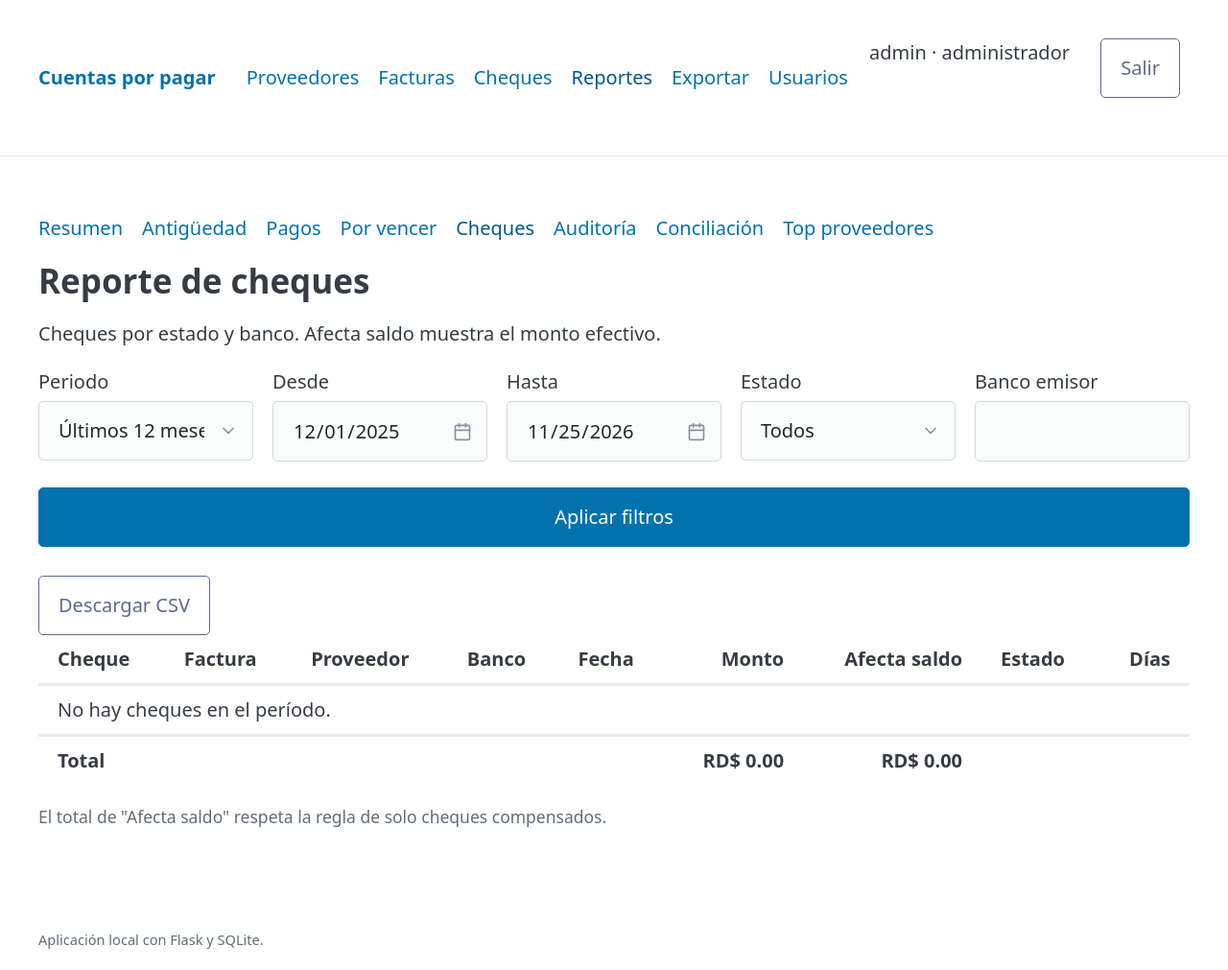
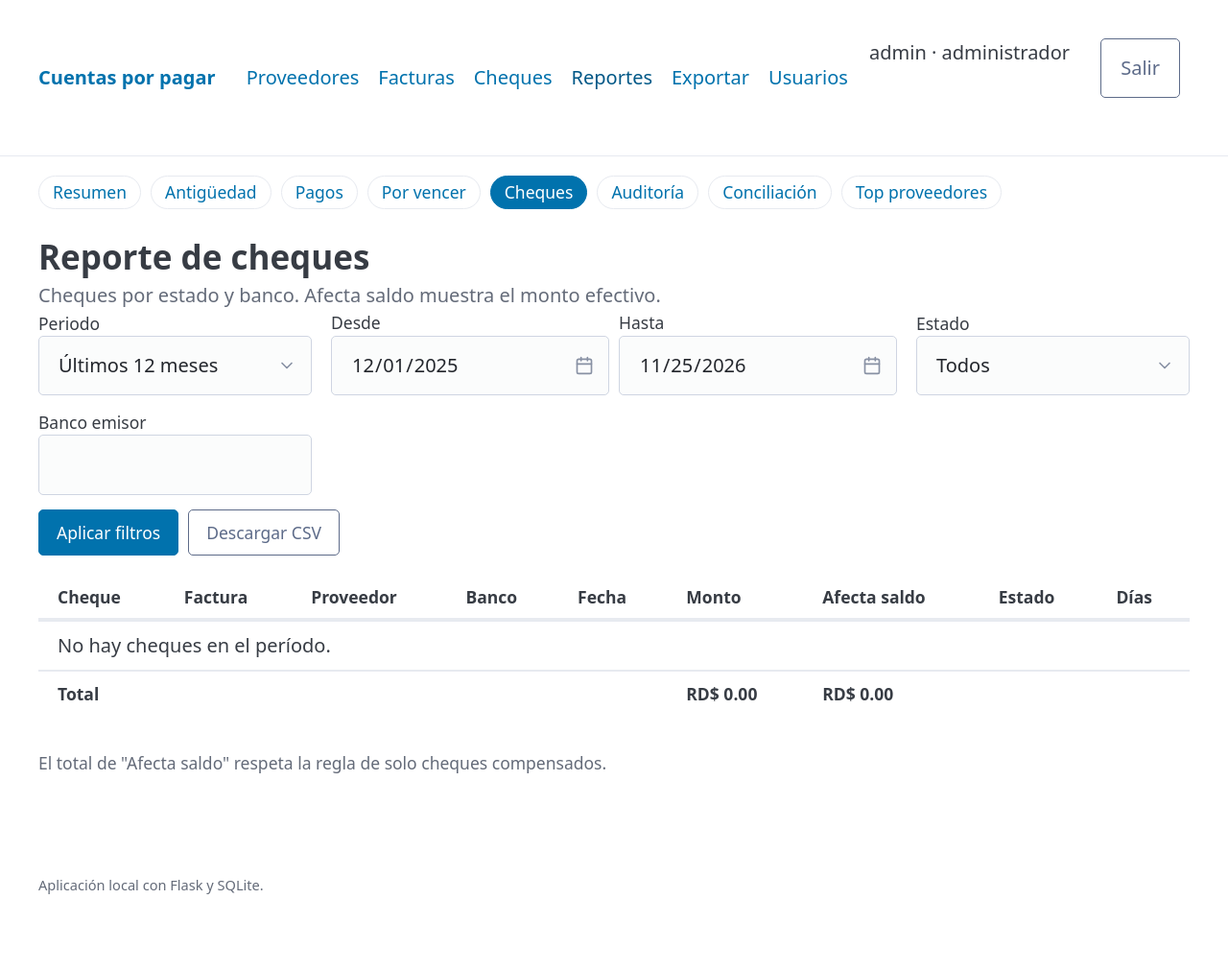
Before and after one commit to derbydx/cuentas-por-pagar, a Flask app: page /reportes/cheques in a window 1280 px wide. Shown: the whole page at 96% size. After the commit the page ends 932 px from the top, so only its background shows below. Run offline with Flask 3, Linux system fonts and the light colour scheme; the visitor is signed in with stand-in values (Sample User, id 1); data comes from the database, SQL or seed files in the repository; data that the repository does not hold is empty; some libraries are stand-ins or nearby versions.

Commit message:
style: mejorar diseño de la sección de reportes
Reemplaza la cuadrícula de siete columnas por tarjetas adaptables, convierte el submenú en pastillas compactas y alinea los botones de filtros. Añade estilos compartidos para tablas, encabezados pegajosos y estados de foco sin cambiar la lógica de los reportes.

```diff
--- /dev/null
+++ b/static/reportes.css
@@ -0,0 +1,160 @@
+/* Diseño compartido de la sección de reportes */
+
+main.container.reportes {
+  padding-top: var(--espacio);
+}
+
+nav[aria-label="Reportes"] {
+  margin-bottom: calc(var(--espacio) * 1.5);
+}
+
+nav[aria-label="Reportes"] ul {
+  display: flex;
+  flex-wrap: wrap;
+  gap: 0.35rem 0.5rem;
+  margin: 0;
+  padding: 0;
+  list-style: none;
+}
+
+nav[aria-label="Reportes"] li {
+  margin: 0;
+  padding: 0;
+}
+
+nav[aria-label="Reportes"] a {
+  display: inline-block;
+  margin: 0;
+  padding: 0.3rem 0.7rem;
+  border: 1px solid var(--pico-muted-border-color, #d0d7de);
+  border-radius: 999px;
+  font-size: 0.875rem;
+  line-height: 1.2;
+  text-decoration: none;
+  white-space: nowrap;
+}
+
+nav[aria-label="Reportes"] a:hover {
+  border-color: var(--pico-primary-background, #0969da);
+}
+
+nav[aria-label="Reportes"] a[aria-current="page"] {
+  background: var(--pico-primary-background, #0969da);
+  border-color: var(--pico-primary-background, #0969da);
+  color: var(--pico-primary-inverse, #fff);
+}
+
+.reportes-cabecera h2 {
+  margin-bottom: 0.25rem;
+}
+
+.reportes-cabecera p {
+  margin-bottom: 0;
+  color: var(--pico-muted-color);
+}
+
+.tarjetas-reportes {
+  display: grid;
+  grid-template-columns: repeat(auto-fit, minmax(15rem, 1fr));
+  gap: 1rem;
+  margin-top: calc(var(--espacio) * 1.5);
+}
+
+.tarjetas-reportes article {
+  margin: 0;
+  padding: 1rem;
+}
+
+.tarjetas-reportes h3 {
+  margin-bottom: 0.5rem;
+  font-size: 1.05rem;
+}
+
+.tarjetas-reportes p {
+  margin-bottom: 0;
+  font-size: 0.875rem;
+  line-height: 1.4;
+}
+
+.formulario-filtros {
+  margin-bottom: var(--espacio);
+}
+
+.filtros {
+  display: grid;
+  grid-template-columns: repeat(auto-fit, minmax(12rem, 1fr));
+  gap: 0.75rem 1rem;
+  align-items: end;
+}
+
+.filtros label {
+  margin: 0;
+  font-size: 0.875rem;
+}
+
+.filtros select,
+.filtros input {
+  margin: 0;
+}
+
+.duo-fecha {
+  display: grid;
+  grid-template-columns: repeat(2, minmax(0, 1fr));
+  gap: 0.5rem;
+}
+
+@media (min-width: 48rem) {
+  .duo-fecha {
+    grid-column: span 2;
+  }
+}
+
+@media (max-width: 36rem) {
+  .duo-fecha {
+    grid-column: 1 / -1;
+  }
+}
+
+.formulario-filtros .acciones {
+  margin-top: 0.75rem;
+}
+
+.formulario-filtros .acciones button,
+.formulario-filtros .acciones [role="button"] {
+  padding: 0.5rem 0.9rem;
+  font-size: 0.875rem;
+}
+
+.tabla-scroll table {
+  width: max-content;
+  min-width: 100%;
+}
+
+.tabla-scroll th {
+  white-space: nowrap;
+  vertical-align: bottom;
+  font-size: 0.875rem;
+}
+
+.tabla-scroll thead th {
+  position: sticky;
+  top: 0;
+  z-index: 1;
+  background: var(--pico-background-color);
+  box-shadow: inset 0 -1px 0 var(--pico-muted-border-color, #d0d7de);
+}
+
+.tabla-scroll tbody tr:hover {
+  background: var(--pico-table-row-hover-background-color, rgba(0, 0, 0, 0.035));
+}
+
+.tabla-scroll tfoot th {
+  border-top: 2px solid var(--pico-muted-border-color, #d0d7de);
+  font-weight: 700;
+}
+
+.reporte-nota {
+  margin-top: 0.75rem;
+  color: var(--pico-muted-color);
+  font-size: 0.875rem;
+}
--- a/templates/base.html
+++ b/templates/base.html
@@ -62,6 +62,20 @@
       margin: 0;
     }
 
+    .acciones button,
+    .acciones [role="button"] {
+      width: auto;
+    }
+
+    .acciones button {
+      margin: 0;
+    }
+
+    :focus-visible {
+      outline: 2px solid var(--pico-primary-background, #0969da);
+      outline-offset: 2px;
+    }
+
     .estado-alerta {
       color: var(--alerta);
       font-weight: 600;
@@ -120,7 +134,7 @@
     </nav>
   </header>
 
-  <main class="container" id="contenido">
+  <main class="container{% block clase_main %}{% endblock %}" id="contenido">
     {% with mensajes = get_flashed_messages(with_categories=true) %}
       {% if mensajes %}
         <div role="status" aria-live="polite">
--- a/templates/reportes/_base.html
+++ b/templates/reportes/_base.html
@@ -2,11 +2,10 @@
 
 {% block titulo %}{{ titulo }} · Reportes{% endblock %}
 
+{% block clase_main %} reportes{% endblock %}
+
 {% block estilos_extra %}
-<style>
-  td.num, th.num { text-align: right; }
-  .reporte-nota { color: var(--pico-muted-color); font-size: 0.875rem; }
-</style>
+<link rel="stylesheet" href="{{ url_for('static', filename='reportes.css') }}">
 {% endblock %}
 
 {% block contenido %}
@@ -24,8 +23,10 @@
   </ul>
 </nav>
 
-<h2>{{ titulo }}</h2>
-{% if descripcion %}<p>{{ descripcion }}</p>{% endif %}
+<header class="reportes-cabecera">
+  <h2>{{ titulo }}</h2>
+  {% if descripcion %}<p>{{ descripcion }}</p>{% endif %}
+</header>
 
 {% block filtros %}{% endblock %}
 {% block resultado %}{% endblock %}
--- a/templates/reportes/_filtros.html
+++ b/templates/reportes/_filtros.html
@@ -1,6 +1,6 @@
 {% macro bloque(csv_url) %}
-<form method="get">
-  <div class="grid">
+<form method="get" class="formulario-filtros">
+  <div class="filtros">
     {{ caller() }}
   </div>
   <div class="acciones">
@@ -23,6 +23,7 @@
 {% endmacro %}
 
 {% macro campo_fecha(valor, presets) %}
+<div class="duo-fecha">
   <label>
     Fecha de corte
     <input type="date" name="fecha_corte" value="{{ valor.isoformat() if valor else '' }}">
@@ -36,6 +37,7 @@
       {% endfor %}
     </select>
   </label>
+</div>
 {% endmacro %}
 
 {% macro rango(actual, desde, hasta, rangos) %}
@@ -47,6 +49,7 @@
     {% endfor %}
   </select>
 </label>
+<div class="duo-fecha">
   <label>
     Desde
     <input type="date" name="desde" value="{{ desde.isoformat() if desde else '' }}">
@@ -55,6 +58,7 @@
     Hasta
     <input type="date" name="hasta" value="{{ hasta.isoformat() if hasta else '' }}">
   </label>
+</div>
 {% endmacro %}
 
 {% macro seleccion(nombre, etiqueta, valor, opciones) %}
```
Also changed, not shown: templates/reportes/index.html (+11 -3 lines), README.md. Lines whose indentation alone changed are shown as unchanged.
